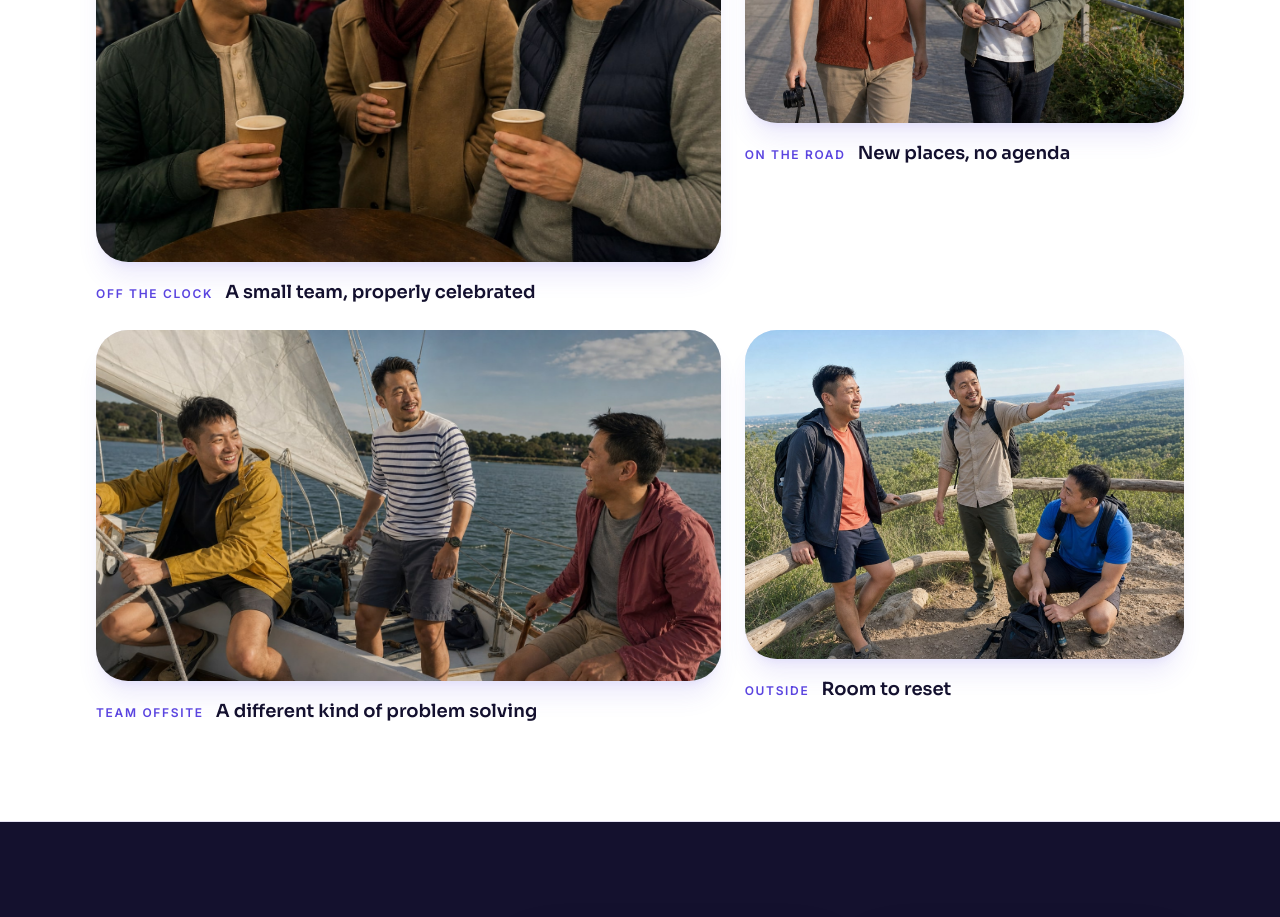
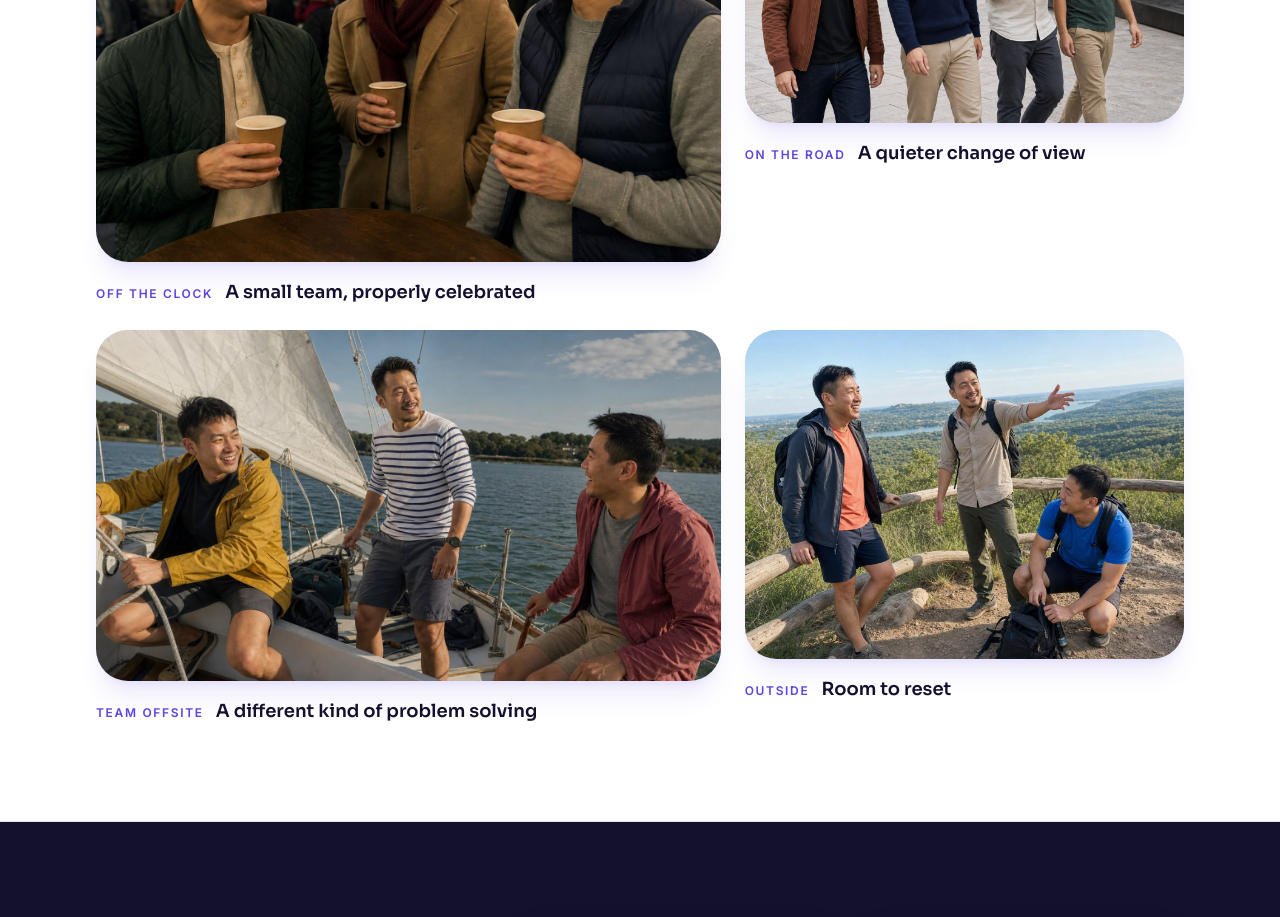
Before and after one commit to Jack-Moes/Upveraoffer, a Next.js app: page /about in a window 1280 px wide. Shown: the part 3380-4297 px from the top of the page. Built offline with nearby package versions, Linux system fonts and the light colour scheme.

Commit message:
Add manager to a calmer team outing

```diff
--- a/public/images/CREDITS.md
+++ b/public/images/CREDITS.md
@@ -51,7 +51,7 @@ creative direction and were reviewed before publication.
 | `workplace/team-company-studio.jpg` | Home and About hero | Company-provided founder portrait | AI-assisted company scene | Company-provided source |
 | `workplace/team-equipment-interior.jpg` | About interior | Company-provided founder portrait | AI-assisted company scene | Company-provided source |
 | `workplace/team-holiday-square.jpg` | About gallery and Contact | Company creative direction | AI-assisted company-life scene | Company-provided source |
-| `workplace/team-sightseeing.jpg` | About gallery | Company creative direction | AI-assisted company-life scene | Company-provided source |
+| `workplace/team-sightseeing.jpg` | About gallery | Company-provided founder portrait and creative direction | AI-assisted company-life scene | Company-provided source |
 | `workplace/team-sailing-offsite.jpg` | About gallery | Company creative direction | AI-assisted company-life scene | Company-provided source |
 | `workplace/team-hike-overlook.jpg` | About gallery | Company creative direction | AI-assisted company-life scene | Company-provided source |
 
--- a/src/app/about/page.tsx
+++ b/src/app/about/page.tsx
@@ -70,7 +70,7 @@ const gallery = [
   {
     image: images.teamSightseeing,
     kicker: "On the road",
-    title: "New places, no agenda",
+    title: "A quieter change of view",
     layout: "lg:col-span-5",
     frame: "aspect-[4/3]",
   },
--- a/src/content/images.ts
+++ b/src/content/images.ts
@@ -45,7 +45,7 @@ export const images = {
   },
   teamSightseeing: {
     src: "/images/workplace/team-sightseeing.jpg",
-    alt: "Two Upveraoffer developers sightseeing along a sunny waterfront promenade",
+    alt: "The founder and three Upveraoffer developers exploring an outdoor sculpture garden",
     credit: "Upveraoffer",
     creditUrl: "https://upveraoffer.com",
   },
```
Also changed, not shown: public/images/workplace/team-sightseeing.jpg.
